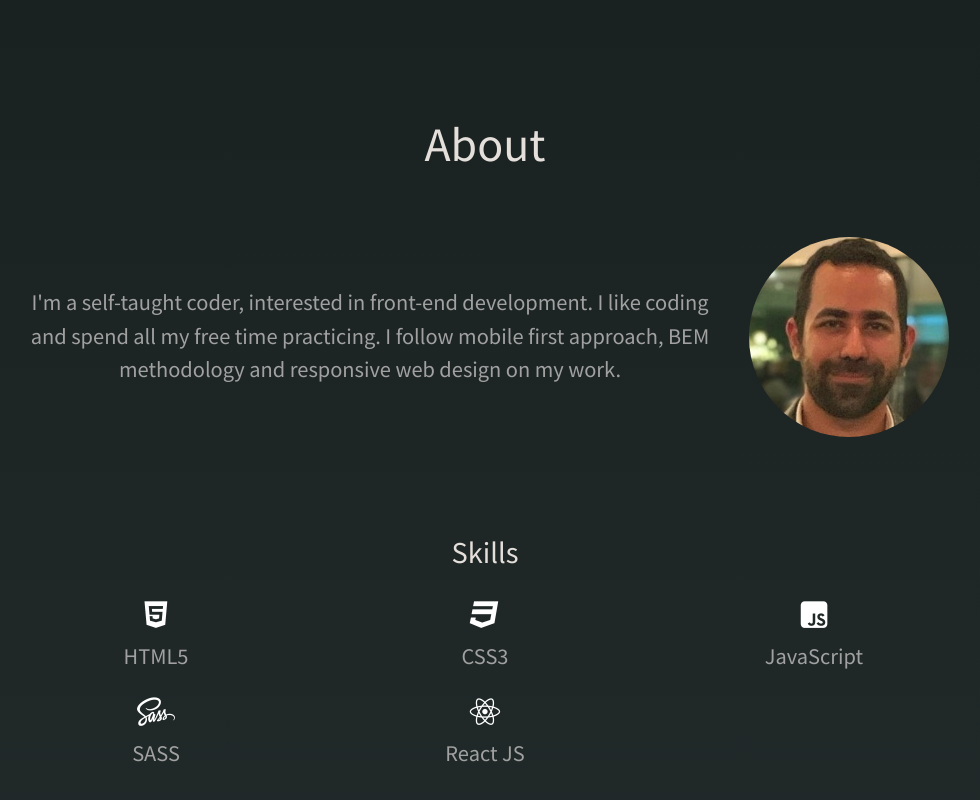
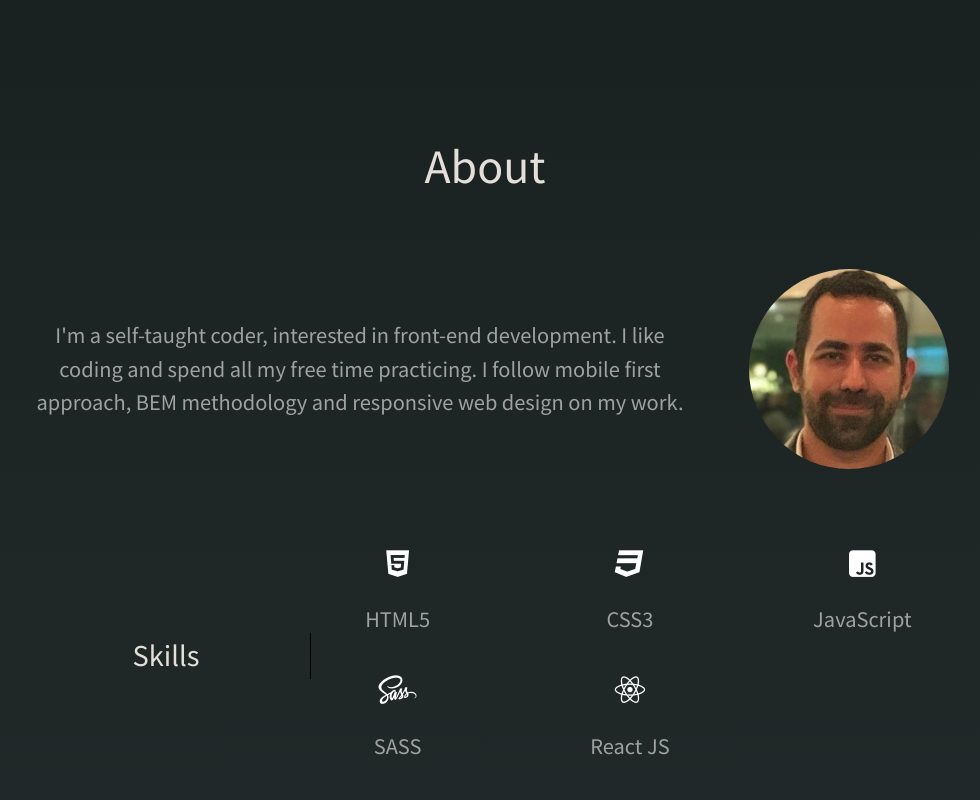
Before and after one commit to nysezgin/portfolio, a React (Create React App) app: page / in a window 1280 px wide. Shown: the part 1565-2365 px from the top of the page, without its empty margins (280-1260 px from the left). Built offline with nearby package versions, Linux system fonts and the light colour scheme.

Commit message:
Update App.scss

```diff
--- a/src/App.scss
+++ b/src/App.scss
@@ -318,7 +318,7 @@ main a {
     @include desktop {
       grid-template-columns: auto 200px;
       align-items: center;
-      column-gap: 30px;
+      column-gap: 50px;
     }
   }
 
@@ -341,12 +341,17 @@ main a {
 
   @include desktop {
     margin-bottom: 60px;
+    grid-template-columns: auto auto;
   }
 
   &__title {
     @extend %portfolio-section-title;
     font-size: $font-size-large;
     margin-top: 0;
+    @include desktop {
+      align-self: center;
+      border-right: 1px solid black;
+    }
   }
 
   &__list {
```
